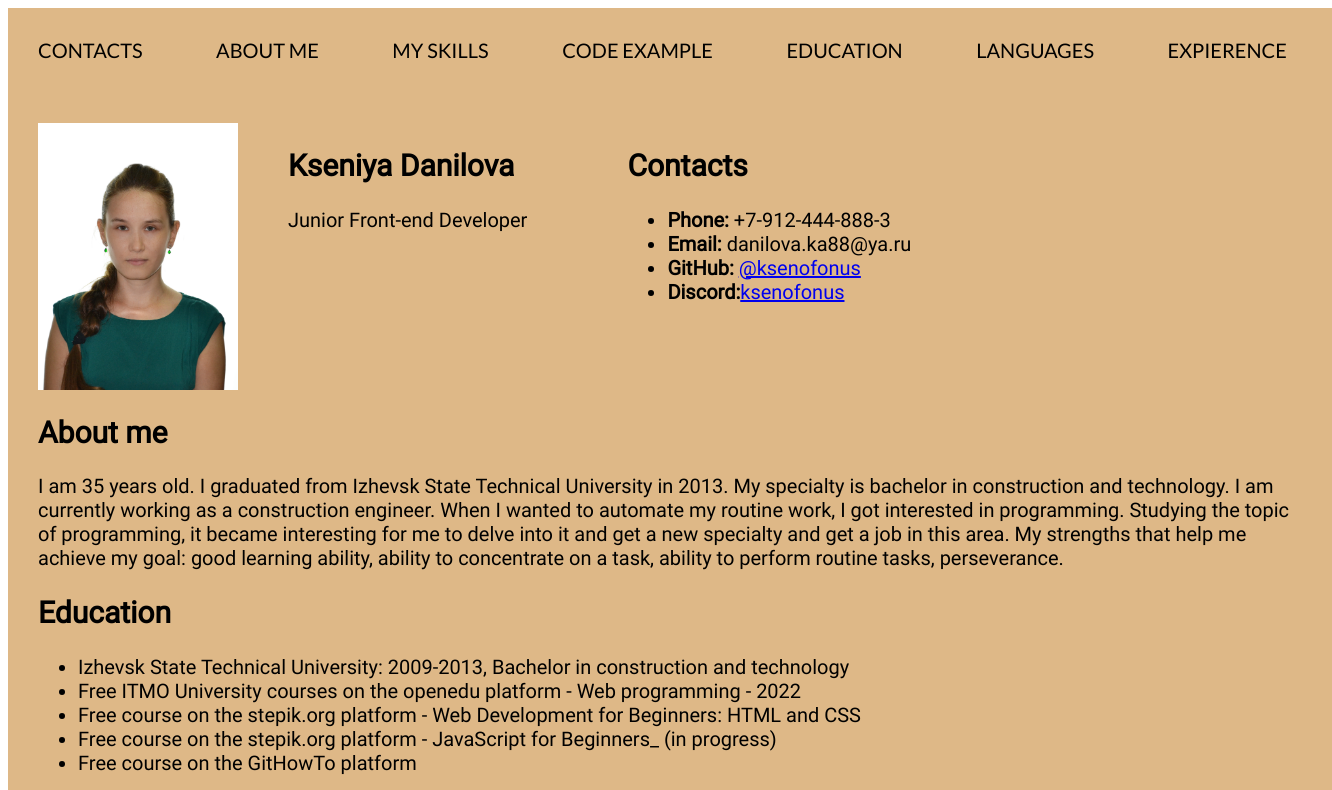
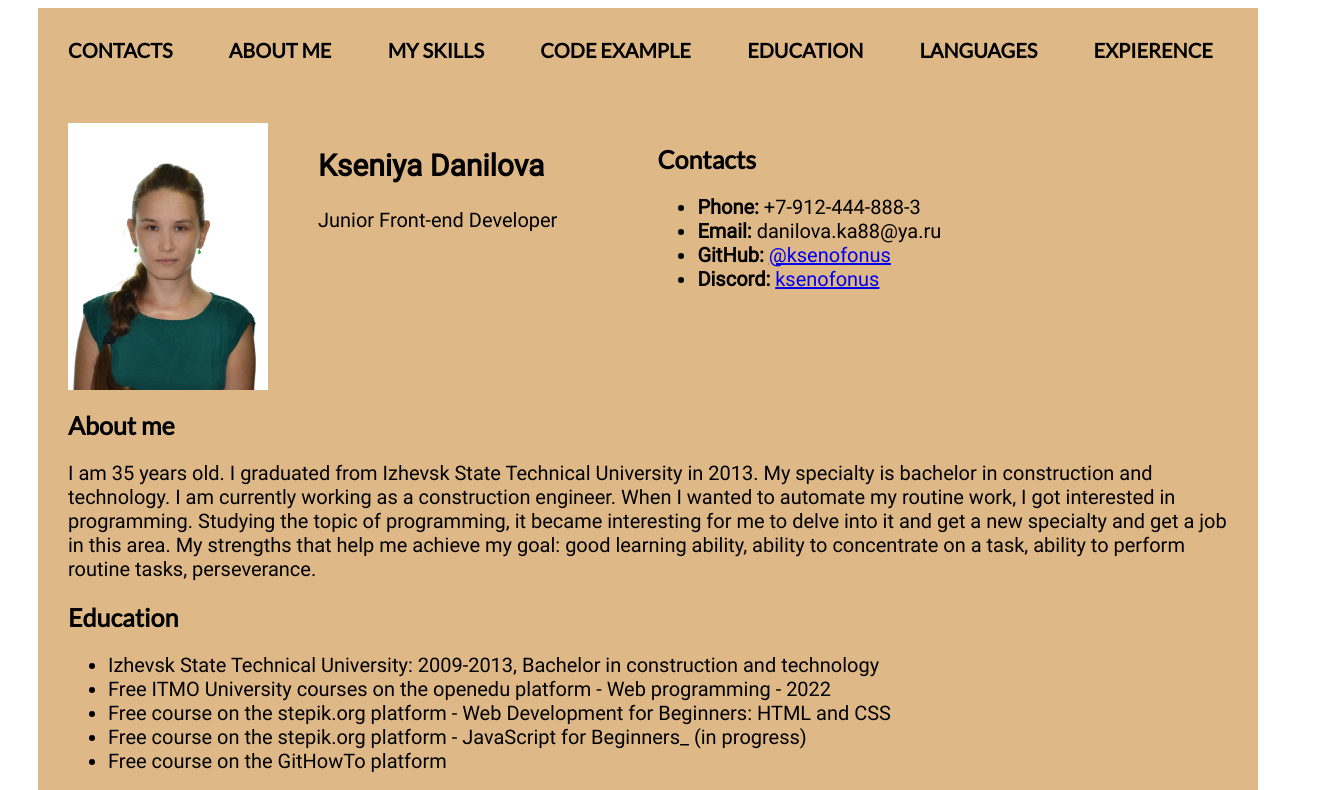
Before and after one commit to ksenofonus/rsschool-cv, a plain HTML site: page index.html in a window 1280 px wide. Shown: the top 790 px of the page, 1332 px wide, since content can reach past the window. Drawn offline with Linux system fonts and the light colour scheme.

Commit message:
refactor: change content

```diff
--- a/style.css
+++ b/style.css
@@ -10,25 +10,28 @@ html {
   scroll-behavior: smooth;
 }
 body {
+  width: 100%;
   font-family: Roboto;
   font-size: 20px;
   font-weight: 400;
   box-sizing: border-box;
   overflow-x: hidden;
+  padding: 0 30px;
 }
 .container {
   max-width: 1440px;
   background-color: burlywood;
-  width: 100%;
   margin: 0 auto;
   padding: 30px;
 }
 
 .nav-list {
+  width: 100%;
   margin: 0;
   padding: 0;
   max-width: 100%;
   display: flex;
+  flex-wrap: wrap;
   justify-content: space-between;
   list-style: none;
   margin: 0 auto;
@@ -43,9 +46,14 @@ body {
   font-family: Lato;
   text-transform: uppercase;
   transition: all 0.5s ease;
+  font-weight: 600;
 }
 .nav-item a:hover, .nav-item a:focus {
   color: green;
+}
+.section_title {
+  font-family: Lato;
+  font-size: 25px;
 }
 .section-profile {
   display: flex;
```
Also changed, not shown: index.html (+1 -2 lines).
